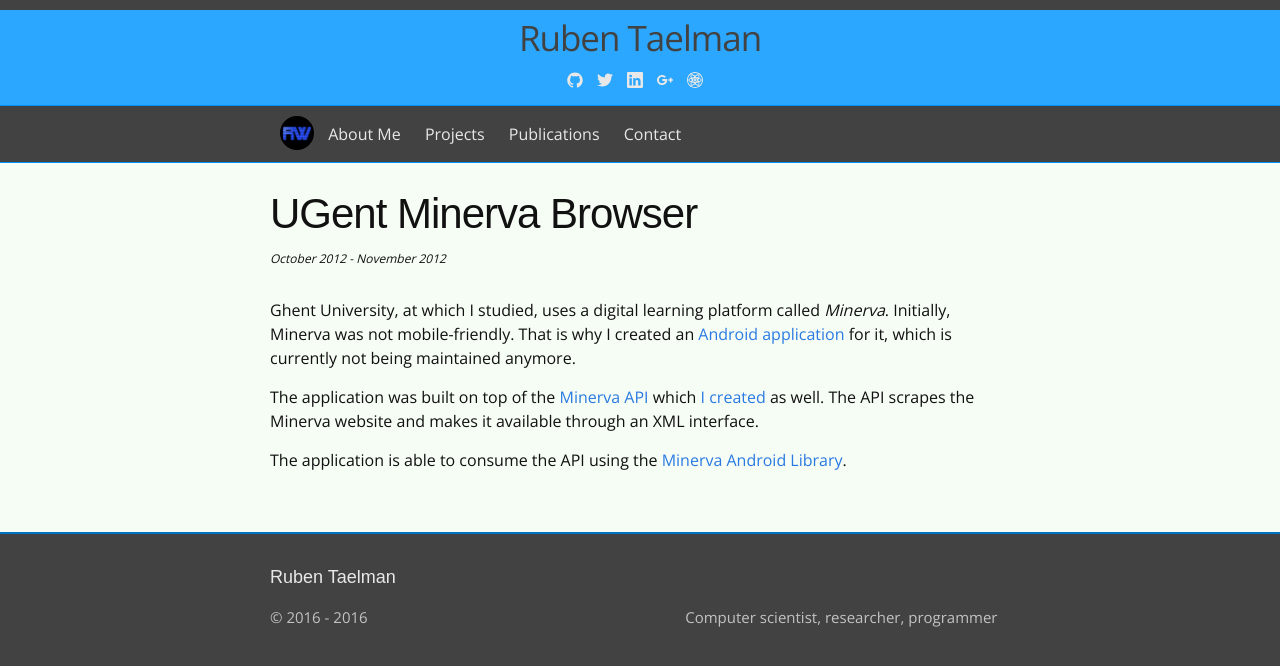
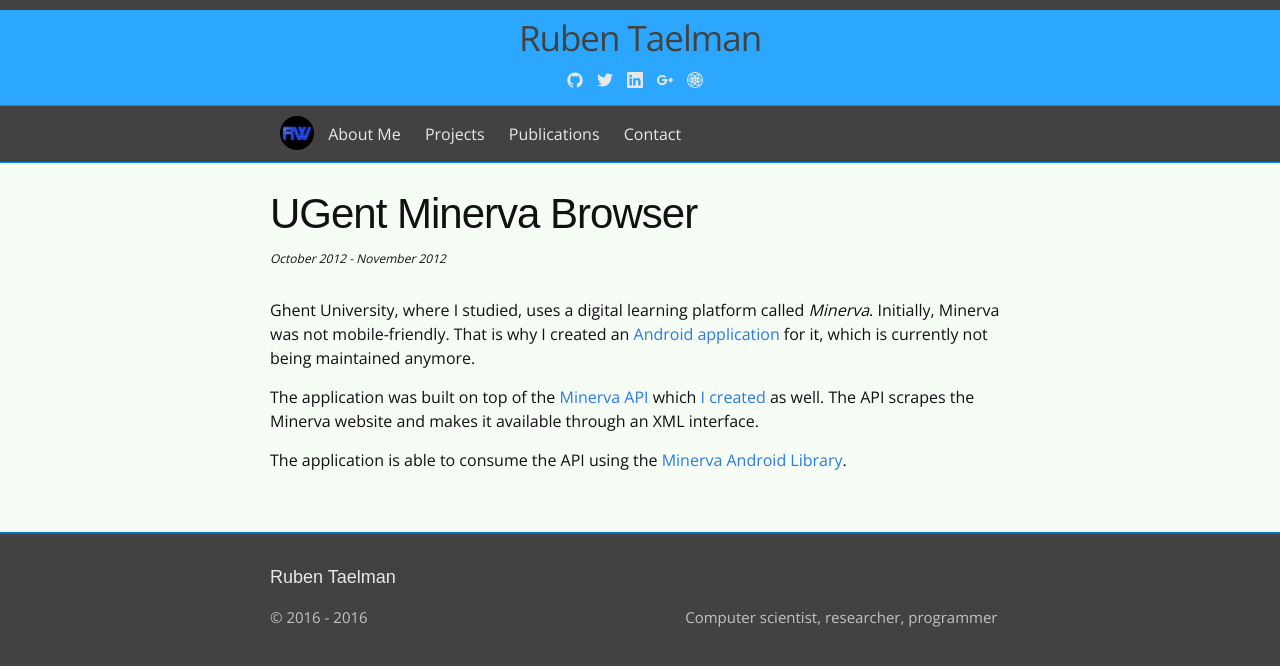
Before and after one commit to rubensworks/rubensworks.net, a Jekyll site: the page built from _projects/minervabrowser.html, in a window 1280 px wide. Shown: the top 666 px of the page. Built offline with Jekyll 4.4.1, drawn with Linux system fonts in a browser that asks for light colours; some web fonts are replaced.

Commit message:
Improve Minerva Browser project description

```diff
--- a/_projects/minervabrowser.html
+++ b/_projects/minervabrowser.html
@@ -6,7 +6,7 @@
 ---
 
 <p>
-  Ghent University, at which I studied, uses a digital learning platform called <em>Minerva</em>.
+  Ghent University, where I studied, uses a digital learning platform called <em>Minerva</em>.
   Initially, Minerva was not mobile-friendly. That is why I created an <a href="https://play.google.com/store/apps/details?id=com.rubensworks.minervaandroid" target="_blank">Android application</a> for it,
   which is currently not being maintained anymore.
 </p>
```
